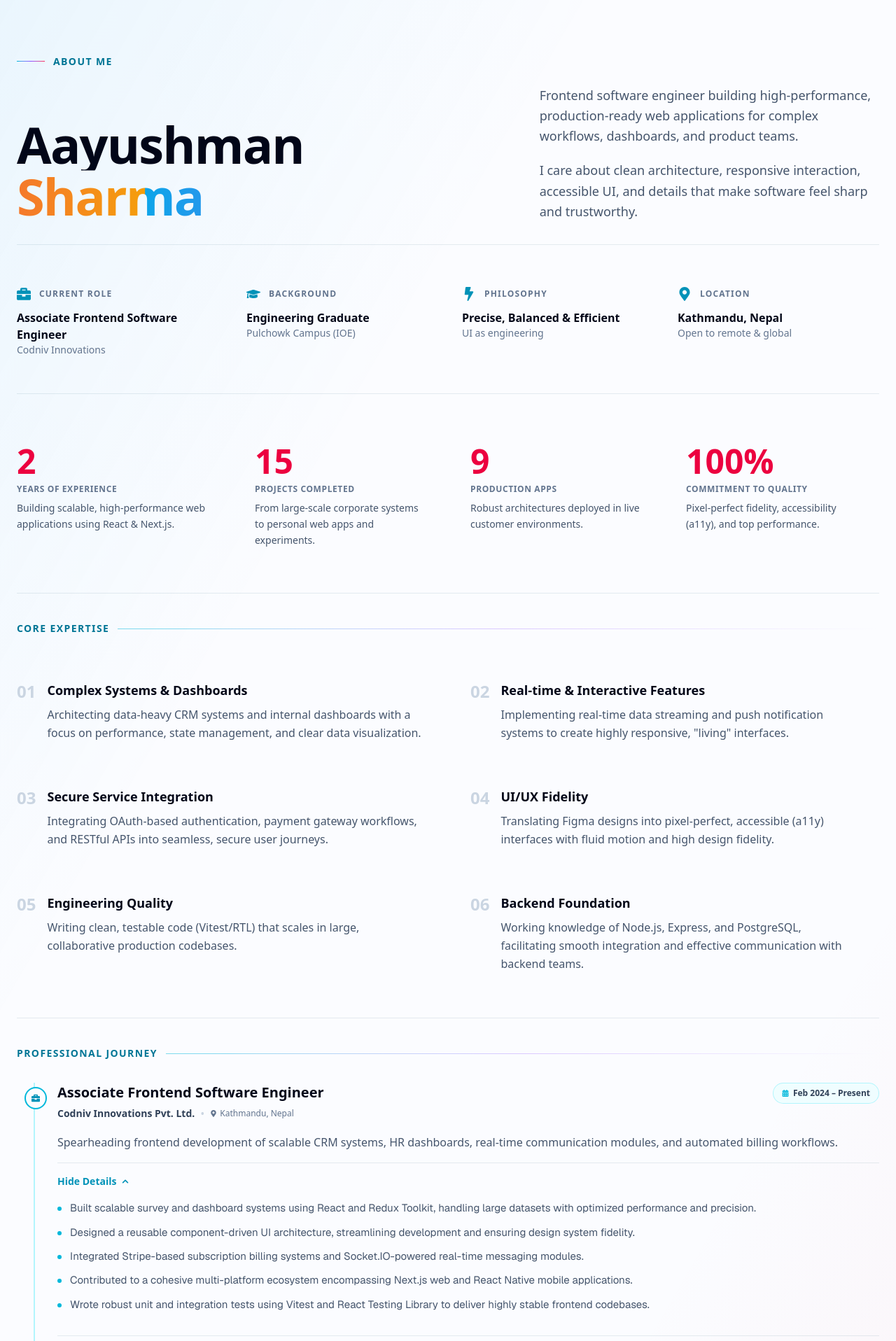
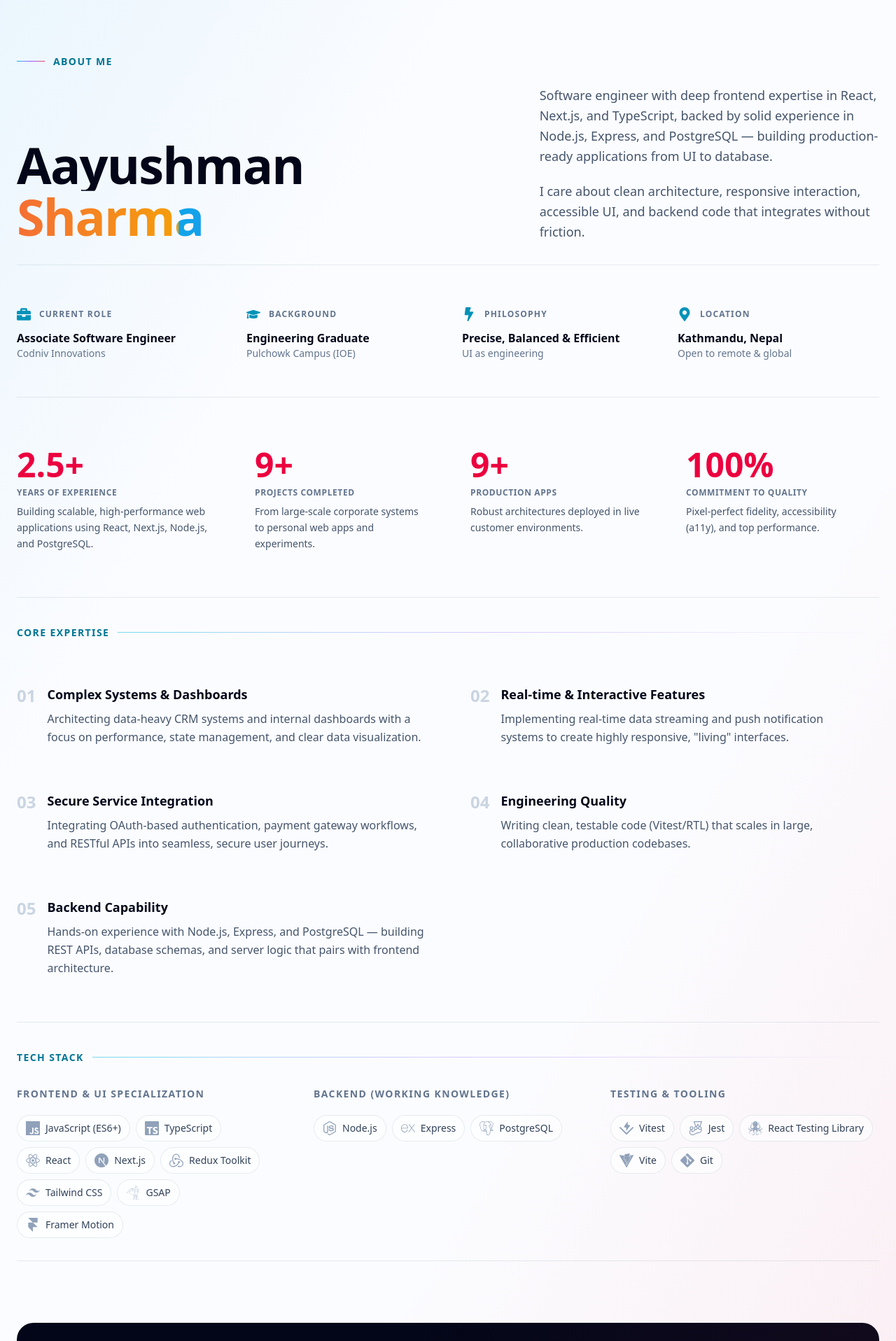
Before and after one commit to aayushman108/My-Portfolio, a Next.js app: page /about in a window 1280 px wide. Shown: the part 170-2086 px from the top of the page at 70% size. Built offline with nearby package versions, Linux system fonts and the light colour scheme.

Commit message:
feat: update content

```diff
--- a/src/app/about/page.tsx
+++ b/src/app/about/page.tsx
@@ -58,19 +58,14 @@ const expertise = [
       "Integrating OAuth-based authentication, payment gateway workflows, and RESTful APIs into seamless, secure user journeys.",
   },
   {
-    title: "UI/UX Fidelity",
-    description:
-      "Translating Figma designs into pixel-perfect, accessible (a11y) interfaces with fluid motion and high design fidelity.",
-  },
-  {
     title: "Engineering Quality",
     description:
       "Writing clean, testable code (Vitest/RTL) that scales in large, collaborative production codebases.",
   },
   {
-    title: "Backend Foundation",
+    title: "Backend Capability",
     description:
-      "Working knowledge of Node.js, Express, and PostgreSQL, facilitating smooth integration and effective communication with backend teams.",
+      "Hands-on experience with Node.js, Express, and PostgreSQL — building REST APIs, database schemas, and server logic that pairs with frontend architecture.",
   },
 ];
 
@@ -103,7 +98,7 @@ const quickStats = [
   {
     icon: <FaBriefcase size={20} />,
     label: "Current Role",
-    value: "Associate Frontend Software Engineer",
+    value: "Associate Software Engineer",
     sub: "Codniv Innovations",
   },
   {
@@ -128,13 +123,13 @@ const quickStats = [
 
 const numericalStats = [
   {
-    number: "2+",
+    number: "2.5+",
     label: "Years of Experience",
     description:
-      "Building scalable, high-performance web applications using React & Next.js.",
+      "Building scalable, high-performance web applications using React, Next.js, Node.js, and PostgreSQL.",
   },
   {
-    number: "15+",
+    number: "9+",
     label: "Projects Completed",
     description:
       "From large-scale corporate systems to personal web apps and experiments.",
@@ -155,18 +150,18 @@ const numericalStats = [
 const timelineData = [
   {
     type: "experience",
-    role: "Associate Frontend Software Engineer",
+    role: "Associate Software Engineer",
     company: "Codniv Innovations Pvt. Ltd.",
     location: "Kathmandu, Nepal",
     period: "Feb 2024 – Present",
     description:
-      "Spearheading frontend development of scalable CRM systems, HR dashboards, real-time communication modules, and automated billing workflows.",
+      "Leading frontend development of scalable CRM systems, HR dashboards, and real-time communication modules, while contributing to backend APIs and database architecture.",
     details: [
       "Built scalable survey and dashboard systems using React and Redux Toolkit, handling large datasets with optimized performance and precision.",
       "Designed a reusable component-driven UI architecture, streamlining development and ensuring design system fidelity.",
       "Integrated Stripe-based subscription billing systems and Socket.IO-powered real-time messaging modules.",
       "Contributed to a cohesive multi-platform ecosystem encompassing Next.js web and React Native mobile applications.",
-      "Wrote robust unit and integration tests using Vitest and React Testing Library to deliver highly stable frontend codebases.",
+      "Wrote robust unit and integration tests using Vitest and React Testing Library to deliver highly stable, production-grade codebases.",
     ],
   },
   {
@@ -180,18 +175,6 @@ const timelineData = [
     details: [
       "Acquired full-stack experience using TypeScript, React, Node.js, Express, and PostgreSQL.",
       "Developed fully responsive web applications, browser-based games, and RESTful APIs under Agile/Scrum workflows.",
-    ],
-  },
-  {
-    type: "education",
-    role: "Bachelor of Mechanical Engineering",
-    company: "Pulchowk Campus, Institute of Engineering (IOE)",
-    location: "Tribhuvan University, Nepal",
-    period: "2018 – 2023",
-    description:
-      "Leveraged computational methods, systems architecture, and mathematical frameworks to transition into software engineering.",
-    details: [
-      "Applied advanced analytical methods, structured logic, and procedural algorithms directly to software engineering and complex state management workflows.",
     ],
   },
 ];
@@ -282,8 +265,6 @@ const AboutPage = () => {
         "-=0.4",
       );
 
-      gsap.set(".metric-number", { textContent: 0 });
-
       introTl.fromTo(
         ".metric-card",
         { opacity: 0, y: 24 },
@@ -295,19 +276,6 @@ const AboutPage = () => {
           ease: "power3.out",
         },
         "-=0.25",
-      );
-
-      introTl.to(
-        ".metric-number",
-        {
-          textContent: (_index: number, el: HTMLElement) =>
-            `${el.dataset.value}${el.dataset.suffix}`,
-          duration: 1.0,
-          ease: "power3.out",
-          snap: { textContent: 1 },
-          stagger: 0.08,
-        },
-        "<",
       );
 
       // 2. ScrollTrigger for Expertise Section Header
@@ -530,14 +498,15 @@ const AboutPage = () => {
                 >
                   <div className="about-intro-text opacity-0 translate-y-20 space-y-5 text-slate-600 dark:text-slate-300 text-base md:text-lg leading-relaxed font-normal">
                     <p>
-                      Frontend software engineer building high-performance,
-                      production-ready web applications for complex workflows,
-                      dashboards, and product teams.
+                      Software engineer with deep frontend expertise in React,
+                      Next.js, and TypeScript, backed by solid experience in
+                      Node.js, Express, and PostgreSQL — building
+                      production-ready applications from UI to database.
                     </p>
                     <p>
                       I care about clean architecture, responsive interaction,
-                      accessible UI, and details that make software feel sharp
-                      and trustworthy.
+                      accessible UI, and backend code that integrates without
+                      friction.
                     </p>
                   </div>
                 </div>
@@ -579,11 +548,7 @@ const AboutPage = () => {
                 key={index}
                 className="metric-card opacity-0 group py-6 pr-4 md:py-8 md:pr-8 [&:nth-child(2n)]:pl-4 md:[&:nth-child(2n)]:pl-8 lg:[&:nth-child(n+2)]:pl-8 lg:[&:nth-child(2n)]:pl-8"
               >
-                <div
-                  className="metric-number text-4xl md:text-5xl font-black text-rose-600 dark:text-rose-300 mb-2"
-                  data-value={stat.number.replace(/\D/g, "")}
-                  data-suffix={stat.number.replace(/\d/g, "")}
-                >
+                <div className="metric-number text-4xl md:text-5xl font-black text-rose-600 dark:text-rose-300 mb-2">
                   {stat.number}
                 </div>
                 <h3 className="text-xs font-semibold tracking-wider uppercase text-slate-500 dark:text-slate-400 mb-2">
@@ -633,119 +598,6 @@ const AboutPage = () => {
                 </div>
               </div>
             ))}
-          </div>
-        </div>
-
-        {/* Professional Journey / Timeline Section */}
-        <div className="timeline-section pb-6 md:pb-8 mb-8 md:mb-10 border-b border-cyan-900/10 dark:border-white/10">
-          <div className="flex items-center gap-3 mb-6 md:mb-8">
-            <div
-              style={{
-                clipPath: "polygon(0% 100%, 100% 100%, 100% 0%, 0% 0%)",
-              }}
-            >
-              <span className="timeline-header-text-reveal translate-y-10 block text-sm font-bold tracking-widest uppercase text-cyan-700 dark:text-cyan-300">
-                Professional Journey
-              </span>
-            </div>
-            <div className="flex-1 h-px bg-linear-to-r from-cyan-500/50 via-violet-500/30 to-transparent" />
-          </div>
-
-          <div className="relative pl-6 sm:pl-8 border-l-2 border-cyan-200/80 dark:border-cyan-900/50 ml-4 sm:ml-6 space-y-10 timeline-container">
-            {timelineData.map((item, index) => {
-              const isExpanded = expandedTimelineItems[index] ?? false;
-              return (
-                <div key={index} className="timeline-item opacity-0 relative">
-                  {/* Timeline node */}
-                  <div
-                    className={`absolute -left-[39px] sm:-left-[47px] top-1.5 w-8 h-8 rounded-full border-2 ${
-                      item.type === "experience"
-                        ? "border-cyan-500 text-cyan-600 dark:text-cyan-300"
-                        : "border-rose-500 text-rose-600 dark:text-rose-300"
-                    } bg-[#fbfcff] dark:bg-[#050509] flex items-center justify-center z-10`}
-                  >
-                    {item.type === "experience" ? (
-                      <FaBriefcase className="text-xs" />
-                    ) : (
-                      <FaGraduationCap className="text-sm" />
-                    )}
-                  </div>
-
-                  {/* Content card */}
-                  <div className="group pb-8 border-b border-cyan-900/10 dark:border-white/10">
-                    <div className="flex flex-wrap items-start justify-between gap-4">
-                      <div>
-                        <h3 className="text-xl font-bold text-slate-950 dark:text-white group-hover:text-cyan-600 dark:group-hover:text-cyan-300 transition-colors">
-                          {item.role}
-                        </h3>
-                        <div className="flex flex-wrap items-center gap-2 mt-1">
-                          <span className="text-sm font-semibold text-slate-700 dark:text-slate-300">
-                            {item.company}
-                          </span>
-                          <span className="text-slate-300 dark:text-white/20 hidden sm:inline">
-                            &bull;
-                          </span>
-                          <span className="text-xs text-slate-500 dark:text-slate-400 flex items-center gap-1">
-                            <FaMapMarkerAlt className="text-[10px]" />{" "}
-                            {item.location}
-                          </span>
-                        </div>
-                      </div>
-
-                      <span className="inline-flex items-center gap-1.5 text-xs text-slate-700 dark:text-slate-300 bg-cyan-50/80 dark:bg-cyan-950/25 px-3 py-1.5 rounded-full font-semibold border border-cyan-200/80 dark:border-cyan-700/40">
-                        <FaCalendarAlt size={10} className="text-cyan-500" />
-                        {item.period}
-                      </span>
-                    </div>
-
-                    <p className="text-sm md:text-base text-slate-600 dark:text-slate-300 mt-4 leading-relaxed font-normal">
-                      {item.description}
-                    </p>
-
-                    {/* Expandable Details */}
-                    {item.details && item.details.length > 0 && (
-                      <div className="mt-4 pt-4 border-t border-cyan-900/10 dark:border-white/10">
-                        <button
-                          onClick={() => toggleTimelineItem(index)}
-                          className="flex items-center gap-2 text-sm font-semibold text-cyan-600 dark:text-cyan-300 hover:text-cyan-800 dark:hover:text-cyan-200 transition-colors focus:outline-none cursor-pointer"
-                        >
-                          <span>
-                            {isExpanded
-                              ? "Hide Details"
-                              : "View Key Contributions & Achievements"}
-                          </span>
-                          {isExpanded ? (
-                            <FaChevronUp size={10} />
-                          ) : (
-                            <FaChevronDown size={10} />
-                          )}
-                        </button>
-
-                        <div
-                          className={`mt-4 space-y-2.5 overflow-hidden transition-all duration-500 ease-in-out ${
-                            isExpanded
-                              ? "max-h-[1000px] opacity-100"
-                              : "max-h-0 opacity-0"
-                          }`}
-                        >
-                          {item.details.map((detail, detailIdx) => (
-                            <div
-                              key={detailIdx}
-                              className="flex items-start gap-3"
-                            >
-                              <span className="mt-2.5 w-1.5 h-1.5 rounded-full bg-cyan-500 shrink-0" />
-                              <span className="text-sm md:text-[15px] text-slate-600 dark:text-slate-300 leading-relaxed font-normal font-sans">
-                                {detail}
-                              </span>
-                            </div>
-                          ))}
-                        </div>
-                      </div>
-                    )}
-                  </div>
-                </div>
-              );
-            })}
           </div>
         </div>
 
@@ -800,8 +652,8 @@ const AboutPage = () => {
                 Let&apos;s Connect
               </h3>
               <p className="cta-desc opacity-0 text-white/70 text-base sm:text-lg max-w-xl mx-auto lg:mx-0">
-                I&apos;m always open to discussing frontend architecture,
-                performance optimization, or remote collaborations.
+                I&apos;m always open to discussing web architecture, performance
+                optimization, or remote collaborations.
               </p>
             </div>
             <div className="cta-links flex flex-col sm:flex-row items-center justify-center lg:justify-end gap-4 sm:gap-6 w-full lg:w-auto">
--- a/src/app/layout.tsx
+++ b/src/app/layout.tsx
@@ -31,20 +31,19 @@ export const viewport: Viewport = {
 
 export const metadata: Metadata = {
   title: {
-    default: "Aayushman | Frontend Engineer & React Expert",
+    default: "Aayushman | Software Engineer",
     template: "%s | Aayushman",
   },
   description:
-    "Frontend Engineer & React Expert with 2+ years of experience building scalable applications. Specialist in Next.js, TypeScript, and high-performance UI/UX. Experienced in international collaborations and open to opportunities in Japan.",
+    "Software Engineer with 2+ years of experience building scalable web applications. Specialist in React, Next.js, and TypeScript with working knowledge of Node.js, Express, and PostgreSQL. Experienced in international collaborations and open to opportunities in Japan.",
   keywords: [
     "Aayushman",
     "Aayushman Sharma",
     "Frontend Developer",
-    "Frontend Expert",
     "React Developer",
-    "React Specialist",
     "Next.js Developer",
-    "Frontend Software Engineer",
+    "Software Engineer",
+    "Full Stack Developer",
     "TypeScript Engineer",
     "Javascript Developer",
     "Web Performance Expert",
@@ -69,9 +68,9 @@ export const metadata: Metadata = {
     type: "website",
     locale: "en_US",
     url: "https://portfolio.aayushmansharma.com.np",
-    title: "Aayushman | Frontend Engineer & React Expert",
+    title: "Aayushman | Software Engineer",
     description:
-      "Explore the portfolio of Aayushman, featuring high-performance web applications, modern UI/UX design, and expertise in React and Next.js.",
+      "Explore the portfolio of Aayushman, featuring high-performance web applications, modern UI/UX design, and full-stack development expertise in React, Next.js, and Node.js.",
     siteName: "Aayushman Portfolio",
     images: [
       {
@@ -84,9 +83,9 @@ export const metadata: Metadata = {
   },
   twitter: {
     card: "summary_large_image",
-    title: "Aayushman | Frontend Engineer & React Expert",
+    title: "Aayushman | Software Engineer",
     description:
-      "Frontend Software Engineer specializing in React and Next.js. Check out my latest projects and work experience.",
+      "Software Engineer specializing in React, Next.js, and Node.js. Check out my latest projects and work experience.",
     images: ["/og-image.png"],
     creator: "@aayushman108",
   },
@@ -130,13 +129,13 @@ const personSchema = {
     "https://github.com/aayushman108",
     "https://www.linkedin.com/in/aayushman-sharma-a8abbb277/",
   ],
-  jobTitle: "Frontend Software Engineer",
+  jobTitle: "Software Engineer",
   worksFor: {
     "@type": "Organization",
     name: "Freelance",
   },
   description:
-    "Frontend Software Engineer with 2+ years of experience building scalable applications. Specialist in Next.js, TypeScript, and high-performance UI/UX.",
+    "Software Engineer with 2+ years of experience building scalable applications. Specialist in React, Next.js, and TypeScript with backend experience in Node.js and PostgreSQL.",
   knowsAbout: [
     "React",
     "Next.js",
@@ -165,7 +164,7 @@ const websiteSchema = {
   url: "https://portfolio.aayushmansharma.com.np",
   name: "Aayushman Portfolio",
   description:
-    "Portfolio of Aayushman Sharma — Frontend Software Engineer specializing in React, Next.js, and TypeScript.",
+    "Portfolio of Aayushman Sharma — Software Engineer specializing in React, Next.js, TypeScript, and Node.js.",
   publisher: {
     "@id": "https://portfolio.aayushmansharma.com.np/#person",
   },
@@ -181,7 +180,7 @@ const faqSchema = {
       name: "What's your experience?",
       acceptedAnswer: {
         "@type": "Answer",
-        text: "I have over two years of professional experience as a Frontend Software Engineer, specializing in React, Next.js, and TypeScript to build scalable and reliable web applications for international clients.",
+        text: "I have over two years of professional experience as a Software Engineer, specializing in React, Next.js, and TypeScript to build scalable and reliable web applications for international clients.",
       },
     },
     {
--- a/src/app/projects/page.tsx
+++ b/src/app/projects/page.tsx
@@ -138,8 +138,8 @@ const ProjectsPage = () => {
               <div className="lg:col-span-5">
                 <p className="projects-desc opacity-0 text-slate-600 dark:text-slate-300 text-base md:text-lg max-w-xl leading-relaxed font-normal">
                   A focused archive of production apps, client systems, and
-                  personal experiments across React, Next.js, TypeScript, and
-                  interactive frontend engineering.
+                   personal experiments across React, Next.js, TypeScript, and
+                   full-stack web development.
                 </p>
                 <div className="projects-desc opacity-0 mt-6 grid grid-cols-3 text-sm">
                   <div className="py-3">
--- a/src/components/About.tsx
+++ b/src/components/About.tsx
@@ -134,8 +134,8 @@ const About = () => {
         <SectionHeader
           key="About Me"
           label="About Me"
-          title="Frontend Engineer"
-          subtitle="Crafting Seamless Web Experiences"
+          title="Software Engineer"
+          subtitle="Frontend-Focused, Full-Stack Capable"
           className=""
         />
 
@@ -148,7 +148,7 @@ const About = () => {
           <div className="about-content lg:col-span-7 space-y-4 grid">
             <p className="text-xl md:text-2xl font-light text-slate-950 dark:text-white leading-relaxed">
               I&apos;m <span className="font-semibold">Aayushman Sharma</span>,
-              a Frontend Software Engineer with over{" "}
+               a Software Engineer with over{" "}
               <span className="font-semibold">
                 2 years of professional experience{" "}
               </span>
@@ -156,11 +156,11 @@ const About = () => {
             </p>
 
             <p className="text-lg md:text-xl text-slate-600 dark:text-slate-300 leading-relaxed">
-              I specialize in React and Next.js, with strong experience in
-              TypeScript, state management, testing, and interactive UI
-              development. I’ve worked on government systems, AI-powered
-              platforms, dashboards, and e-commerce applications—focusing on
-              clean code, performance, and user experience.
+              I specialize in React and Next.js on the frontend, with working
+              knowledge of Node.js, Express, and PostgreSQL on the backend.
+              I&apos;ve worked on government systems, AI-powered platforms,
+              dashboards, and e-commerce applications—focusing on clean code,
+              performance, and user experience.
             </p>
 
             {/* CTA */}
--- a/src/components/Questions.tsx
+++ b/src/components/Questions.tsx
@@ -12,7 +12,7 @@ const questions = [
   {
     question: "What's your experience?",
     answer:
-      "I have over two years of professional experience as a Frontend Software Engineer, specializing in React, Next.js, and TypeScript to build scalable and reliable web applications for international clients.",
+      "I have over two years of professional experience as a Software Engineer, specializing in React, Next.js, and TypeScript to build scalable and reliable web applications for international clients.",
   },
   {
     question: "Are you available for freelance or remote work?",
--- a/src/data/projects.ts
+++ b/src/data/projects.ts
@@ -83,7 +83,7 @@ export const PROJECTS: Project[] = [
     id: 3,
     title: "Annapurna",
     description:
-      "A modern restaurant web application focused on delivering an immersive dining experience through a visually rich and responsive UI. Built as a frontend-first platform with a scalable architecture to support future backend integration and operational automation.",
+      "A       modern restaurant web application focused on delivering an immersive dining experience through a visually rich and responsive UI. Built with a scalable architecture to support future backend integration and operational automation.",
     tech: ["Next.js", "TypeScript", "Tailwind CSS", "GSAP"],
     github: "https://github.com/aayushman108/Restaurant-app",
     live: "https://annapurnafoodz.netlify.app",
@@ -179,7 +179,7 @@ export const PROJECTS: Project[] = [
     title: "Business Onboarding Platform",
     description:
       "A full-stack platform designed to help businesses onboard and grow through digital marketing services. It provides structured onboarding flows, service exploration, pricing plans, and seamless payment gateway integration.",
-    tech: ["Next.js", "TypeScript", "Node.js", "Integrated APIs"],
+    tech: ["Next.js", "Node.js", "Express", "PostgreSQL"],
     github: "#",
     live: "#",
     year: "2025",
@@ -203,7 +203,7 @@ export const PROJECTS: Project[] = [
     title: "Matrimonial Platform",
     description:
       "A matchmaking platform enabling users to discover potential partners through intelligent suggestions, real-time chat, and advanced search capabilities.",
-    tech: ["Next.js", "Node.js", "Express"],
+    tech: ["Next.js", "Node.js", "Express", "PostgreSQL"],
     github: "#",
     live: "#",
     year: "2026",
```
Also changed, not shown: src/app/contact/page.tsx (+22 -30 lines), src/components/Hero.tsx (+11 -8 lines), 1 other file (tests, documents, lock files or other folders).
